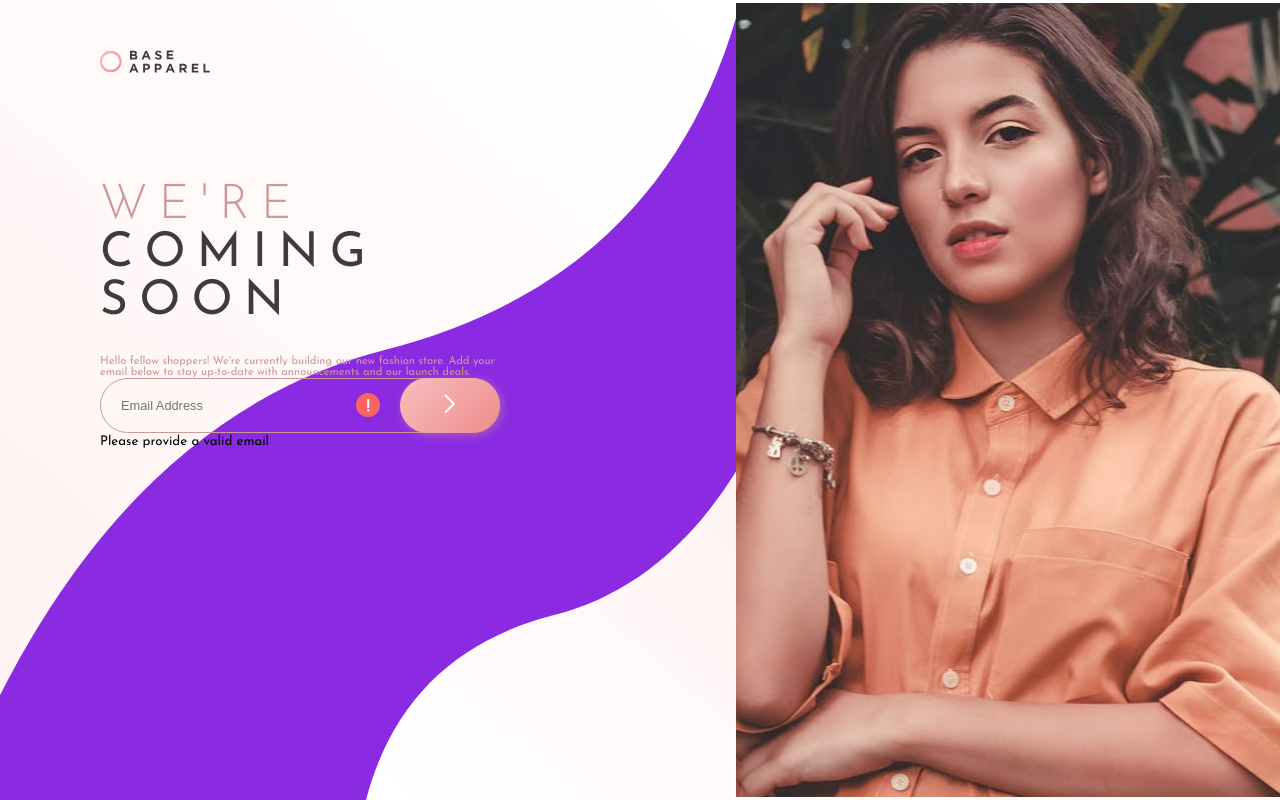
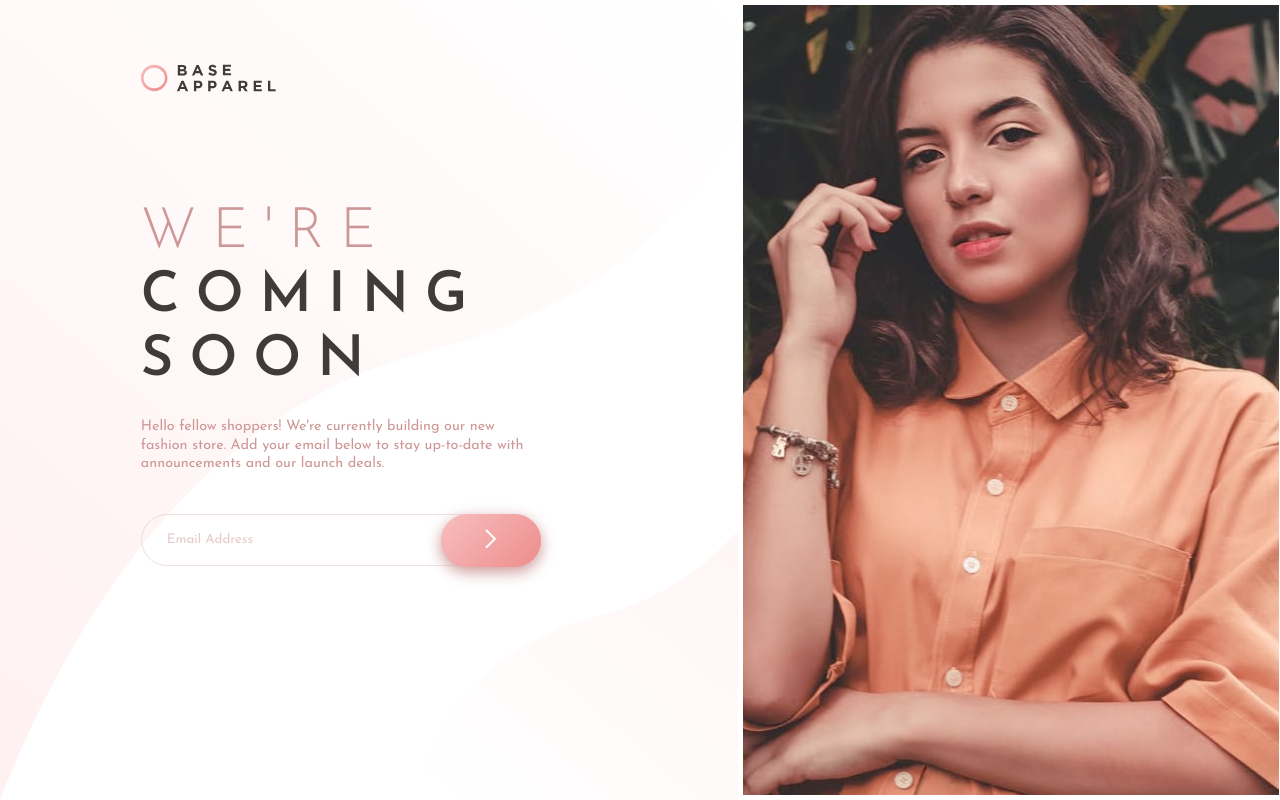
Before and after one commit to vishwas0459/Frontend-Mentors, a plain HTML site: page BaseApparelComingSoon/index.html in a window 1280 px wide. Drawn offline with Linux system fonts and the light colour scheme.

Commit message:
challenge 2 complete

```diff
--- a/BaseApparelComingSoon/index.html
+++ b/BaseApparelComingSoon/index.html
@@ -6,42 +6,36 @@
     <!-- displays site properly based on user's device -->
 
     <link rel="icon" type="image/png" sizes="32x32" href="./images/favicon-32x32.png" />
-
+    <link rel="stylesheet" href="style.css" />
     <title>Frontend Mentor | Base Apparel coming soon page</title>
-    <link rel="stylesheet" href="style.css" />
-    <!-- Feel free to remove these styles or customise in your own stylesheet 👍 -->
-    <!-- <style>
-    .attribution { font-size: 11px; text-align: center; }
-    .attribution a { color: hsl(228, 45%, 44%); }
-  </style> -->
   </head>
   <body>
+    <header>
+      <img src="./images/logo.svg" alt="logo" />
+    </header>
     <div class="container">
-      <div class="left-section">
-        <img class="logo" src="./images/logo.svg" alt="logo" />
-        <div class="intro-section">
-          <h1 class="title"><span>We're</span> coming soon</h1>
-          <p class="intro-info">
+      <section class="intro">
+        <h1>We're <span class="bold">coming soon</span></h1>
+        <p class="info">
           Hello fellow shoppers! We're currently building our new fashion store. Add your email below to stay up-to-date with
           announcements and our launch deals.
         </p>
-          <form>
-            <input type="email" name="email" id="email" placeholder="Email Address" />
-            <img class="error" src="./images/icon-error.svg" alt="error" />
-            <button>
-              <img src="./images/icon-arrow.svg" alt="arrow-icon" />
+        <form novalidate>
+          <input type="email" placeholder="Email Address" name="email" />
+          <img src="./images/icon-error.svg" alt="error" class="error-img" />
+          <button type="submit" class="submit-btn">
+            <img src="./images/icon-arrow.svg" alt="submit" />
           </button>
-            <small>Please provide a valid email</small>
+          <p class="error">Please enter valid email.</p>
         </form>
+      </section>
+      <section class="hero-img"></section>
     </div>
-      </div>
-      <div class="right-section hero-image"></div>
-    </div>
-
-    <!-- <footer>
+    <script src="main.js"></script>
+    <!--    <footer>
  <p class="attribution">
-      Challenge by <a href="https://www.frontendmentor.io?ref=challenge" target="_blank">Frontend Mentor</a>.
-      Coded by <a href="#">Your Name Here</a>.
+        Challenge by <a href="https://www.frontendmentor.io?ref=challenge" target="_blank">Frontend Mentor</a>. Coded by
+        <a href="#">Your Name Here</a>.
       </p>
     </footer> -->
   </body>
--- /dev/null
+++ b/BaseApparelComingSoon/main.js
@@ -0,0 +1,15 @@
+const form = document.querySelector('form');
+form.addEventListener('submit', function (e) {
+  e.preventDefault();
+  const email = document.querySelector('input');
+  if (validateEmail(email.value)) {
+    form.classList.remove('error');
+  } else {
+    form.classList.add('error');
+  }
+});
+
+function validateEmail(email) {
+  let regex = /^\w+([\.-]?\w+)*@\w+([\.-]?\w+)*(\.\w{2,3})+$/;
+  return regex.test(email);
+}
--- a/BaseApparelComingSoon/style.css
+++ b/BaseApparelComingSoon/style.css
@@ -2,96 +2,205 @@
 
 * {
   margin: 0;
+  padding: 0;
   box-sizing: border-box;
 }
 
 body {
   font-family: 'Josefin Sans', sans-serif;
+  font-size: 16px;
+}
+
+header {
+  padding: 50px 40px;
 }
 
 .container {
   display: flex;
+  widows: 100%;
+  flex-direction: column-reverse;
+  background-image: linear-gradient(135deg, hsl(0, 0%, 100%), hsl(0, 100%, 98%)) repeat-y;
+}
+.intro {
   width: 100%;
-  min-height: 100vh;
+  text-align: center;
+  align-self: center;
+  margin-top: 60px;
 }
-.left-section {
-  width: 57.5%;
-  /* max-width: 460px; */
-  padding: 0 100px;
-  background: url('./images/bg-pattern-desktop.svg') center no-repeat;
-  background-color: blueviolet;
-}
-
-.right-section {
-  width: 42.5%;
-  background-image: url('./images/hero-desktop.jpg');
-  background-size: cover;
-  background-position: center center;
-  background-repeat: no-repeat;
-  margin: 3px 0;
-}
-
-.logo {
-  margin: 50px 0;
-  width: 110px;
-}
-
-.intro-section {
-  max-width: 460px;
-  padding-right: 60px;
-}
-
-.title {
+.intro h1 {
+  margin-bottom: 25px;
+  font-size: 3rem;
+  font-weight: 300;
   text-transform: uppercase;
-  font-size: 3rem;
-  font-weight: 400;
-  letter-spacing: 0.7rem;
-  color: hsl(0, 6%, 24%);
-  margin-top: 55px;
-  margin-bottom: 30px;
-}
-.title span {
-  font-weight: 300;
+  letter-spacing: 1rem;
   color: hsl(0, 36%, 70%);
 }
 
-.intro-info {
-  color: hsl(0, 36%, 70%);
-  font-size: 0.7rem;
+.intro h1 span {
+  font-weight: 600;
+  color: hsl(0, 6%, 24%);
+}
+.hero-img {
+  width: 100%;
+  background-image: url('images/hero-mobile.jpg');
+  height: 250px;
+  background-repeat: no-repeat;
+  background-position: center center;
 }
 
-/* Form style */
-form {
-  position: relative;
+.info {
+  color: hsl(0, 36%, 70%);
+  padding: 0 50px;
+  line-height: 1.3;
+  font-size: 0.8rem;
 }
 
-input {
-  background-color: transparent;
-  border: 1px solid hsl(0, 36%, 70%);
-  padding: 15px 20px;
-  border-radius: 50px;
-  font-size: 0.8rem;
+form {
+  padding: 0 25px;
+  position: relative;
+  max-width: 400px;
   width: 100%;
-  height: 55px;
+  text-align: center;
+  margin-bottom: 20px;
 }
 
-button {
-  width: 100px;
+form input {
   border-radius: 50px;
-  padding: 10px;
-  font-size: 0.8rem;
-  border: none;
-  background-image: linear-gradient(135deg, hsl(0, 80%, 86%), hsl(0, 74%, 74%));
-  position: absolute;
-  top: 0;
-  right: 0;
-  height: 55px;
-  box-shadow: 2px 2px 10px hsla(0, 36%, 70%, 0.5);
+  border: 1px solid hsla(0, 36%, 70%, 0.3);
+  padding: 15px;
+  display: block;
+  width: 80%;
+  height: 50px;
+  margin: 40px auto 50px;
+  outline: none;
+  color: hsl(0, 6%, 24%);
+  background: transparent;
+  font-family: 'Josefin Sans', sans-serif;
 }
 
-.error {
+form input::placeholder {
+  color: hsla(0, 36%, 70%, 0.5);
+  font-family: 'Josefin Sans', sans-serif;
+}
+
+form .error-img {
   position: absolute;
-  top: 15px;
-  /* transform: translateY(50%); */
-  right: 120px;
+  top: 14px;
+  right: 135px;
+  display: none;
 }
+
+form button {
+  cursor: pointer;
+  width: 75px;
+  border-radius: 50px;
+  border: none;
+  padding: 15px;
+  position: absolute;
+  top: 0px;
+  right: 50px;
+  background-image: linear-gradient(135deg, hsl(0, 80%, 86%), hsl(0, 74%, 74%));
+  box-shadow: 0px 5px 15px hsla(0, 36%, 70%);
+  outline: none;
+}
+
+p.error {
+  position: absolute;
+  left: 70px;
+  top: 50px;
+  display: none;
+  padding-top: 10px;
+  color: hsl(0, 93%, 68%);
+  /* color: hsl(0, 36%, 70%); */
+}
+
+form.error .error-img {
+  display: block;
+}
+form.error input {
+  border: 2px solid hsl(0, 36%, 70%);
+}
+form.error p.error {
+  display: inline-block;
+}
+
+form.error button {
+  background-image: linear-gradient(135deg, hsla(0, 80%, 86%, 0.5), hsl(0, 74%, 74%, 0.5));
+}
+/* ******************************
+Media Query
+*********************************
+*/
+@media (min-width: 768px) {
+  header {
+    position: absolute;
+    padding: 5% 11%;
+  }
+  header img {
+    width: 135px;
+  }
+  .container {
+    flex-direction: row;
+    padding-bottom: 0;
+    padding-top: 0;
+    background-image: url('/images/bg-pattern-desktop.svg');
+  }
+  .intro {
+    background-position: center;
+    text-align: left;
+    width: 57.64%;
+    position: absolute;
+    top: 0px;
+    left: 0px;
+    padding: 11% 11% 0;
+    /* padding-top: 2vh; */
+  }
+
+  .container .intro h1 {
+    font-size: 3.5rem;
+    line-height: 4rem;
+  }
+  p.info {
+    margin: 0;
+    font-size: 0.9rem;
+    padding: 0;
+    max-width: 400px;
+  }
+  .container form {
+    margin-left: 0;
+    padding: 0;
+  }
+
+  form input {
+    padding: 25px;
+    width: 100%;
+    margin-bottom: 0;
+    margin-left: 0;
+    left: 0;
+  }
+
+  form .error-img {
+    right: 110px;
+  }
+  form button {
+    width: 100px;
+    margin-bottom: 0;
+    right: 0px;
+    padding: 15px;
+  }
+  .hero-img {
+    border: 5px solid white;
+    border-right: 0.4px solid white;
+    background-image: url('images/hero-desktop.jpg');
+    background-position: top center;
+    background-size: cover;
+    /* min-width: 610px; */
+    width: 42.36%;
+    height: 100vh;
+    position: relative;
+    left: 57.64%;
+  }
+  p.error {
+    left: 25px;
+  }
+}
```
Lines whose indentation alone changed are shown as unchanged.
